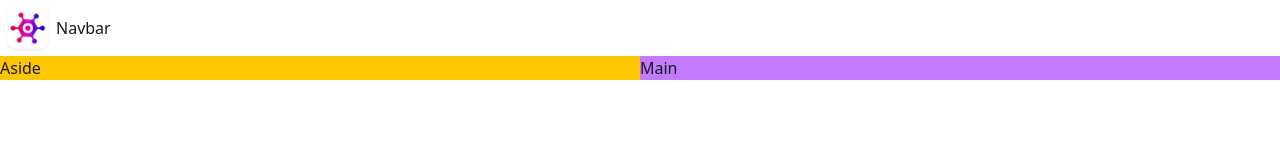
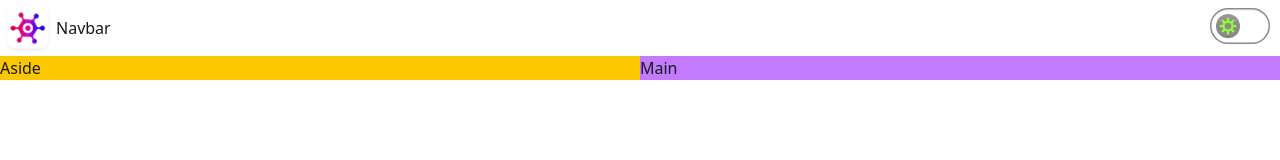
Before and after one commit to DesalegnTamirat/-Hub, a React (Vite) app: page / in a window 1280 px wide. Shown: the top 160 px of the page. Built offline with nearby package versions, Linux system fonts and the light colour scheme.

Commit message:
implement Color Mode Switch

```diff
--- a/package.json
+++ b/package.json
@@ -13,7 +13,8 @@
     "@tailwindcss/vite": "^4.1.8",
     "daisyui": "^5.0.42",
     "react": "^19.1.0",
-    "react-dom": "^19.1.0"
+    "react-dom": "^19.1.0",
+    "react-icons": "^5.5.0"
   },
   "devDependencies": {
     "@eslint/js": "^9.25.0",
--- a/src/App.tsx
+++ b/src/App.tsx
@@ -1,13 +1,19 @@
 import NavBar from "./components/NavBar";
+import ThemeToggle from "./components/ThemeToggle";
 
 export default function App() {
   return (
-    <div className="grid grid-cols-2">
-      <div className="col-span-full">
-        <NavBar />
+    <>
+      <div className="grid grid-cols-2">
+        <div className="col-span-full">
+          <NavBar />
+        </div>
+        <div className="bg-yellow-400 hidden lg:block">Aside</div>
+        <div className="bg-purple-400 col-span-full lg:col-span-1 dark:bg-purple-200">Main</div>
       </div>
-      <div className="bg-yellow-400 hidden lg:block">Aside</div>
-      <div className="bg-purple-400 col-span-full lg:col-span-1">Main</div>
-    </div>
+      <div className="fixed top-3 right-5">
+        <ThemeToggle />
+      </div>
+    </>
   );
 }
--- a/src/components/NavBar.tsx
+++ b/src/components/NavBar.tsx
@@ -4,7 +4,7 @@
   return (
     <div className="flex items-center">
       <img src={logo} alt="logo for game-hub" className="w-14"/>
-      <p>Navbar</p>
+      <p className="">Navbar</p>
     </div>
   )
 }
--- /dev/null
+++ b/src/components/ThemeToggle.tsx
@@ -0,0 +1,55 @@
+export default function ThemeToggle() {
+  const html = document.documentElement;
+  const toggleTheme = () => {
+    if (html.getAttribute("data-theme") === "dark") {
+      html.setAttribute("data-theme", "light");
+    } else {
+      html.setAttribute("data-theme", "dark");
+    }
+  };
+
+  return (
+    <label className="toggle text-base- scale-150" onChange={toggleTheme}>
+      <input type="checkbox" className="theme-controller" />
+      <svg
+        aria-label="sun"
+        xmlns="http://www.w3.org/2000/svg"
+        viewBox="0 0 24 24"
+      >
+        <g
+          strokeLinejoin="round"
+          strokeLinecap="round"
+          strokeWidth="3"
+          fill="none"
+          stroke="rgb(150, 255, 50)"
+        >
+          <circle cx="12" cy="12" r="6"></circle>
+          <path d="M12 2v2"></path>
+          <path d="M12 20v2"></path>
+          <path d="m4.93 4.93 1.41 1.41"></path>
+          <path d="m17.66 17.66 1.41 1.41"></path>
+          <path d="M2 12h2"></path>
+          <path d="M20 12h2"></path>
+          <path d="m6.34 17.66-1.41 1.41"></path>
+          <path d="m19.07 4.93-1.41 1.41"></path>
+        </g>
+      </svg>
+
+      <svg
+        aria-label="moon"
+        xmlns="http://www.w3.org/2000/svg"
+        viewBox="0 0 24 24"
+      >
+        <g
+          strokeLinejoin="round"
+          strokeLinecap="round"
+          strokeWidth="2"
+          fill="none"
+          stroke="rgb(0, 255, 200)"
+        >
+          <path d="M12 3a6 6 0 0 0 9 9 9 9 0 1 1-9-9Z"></path>
+        </g>
+      </svg>
+    </label>
+  );
+}
--- a/vite.config.ts
+++ b/vite.config.ts
@@ -5,4 +5,5 @@
 // https://vite.dev/config/
 export default defineConfig({
   plugins: [react(), tailwindcss()],
+
 });
```
Also changed, not shown: 1 other file (tests, documents, lock files or other folders).
